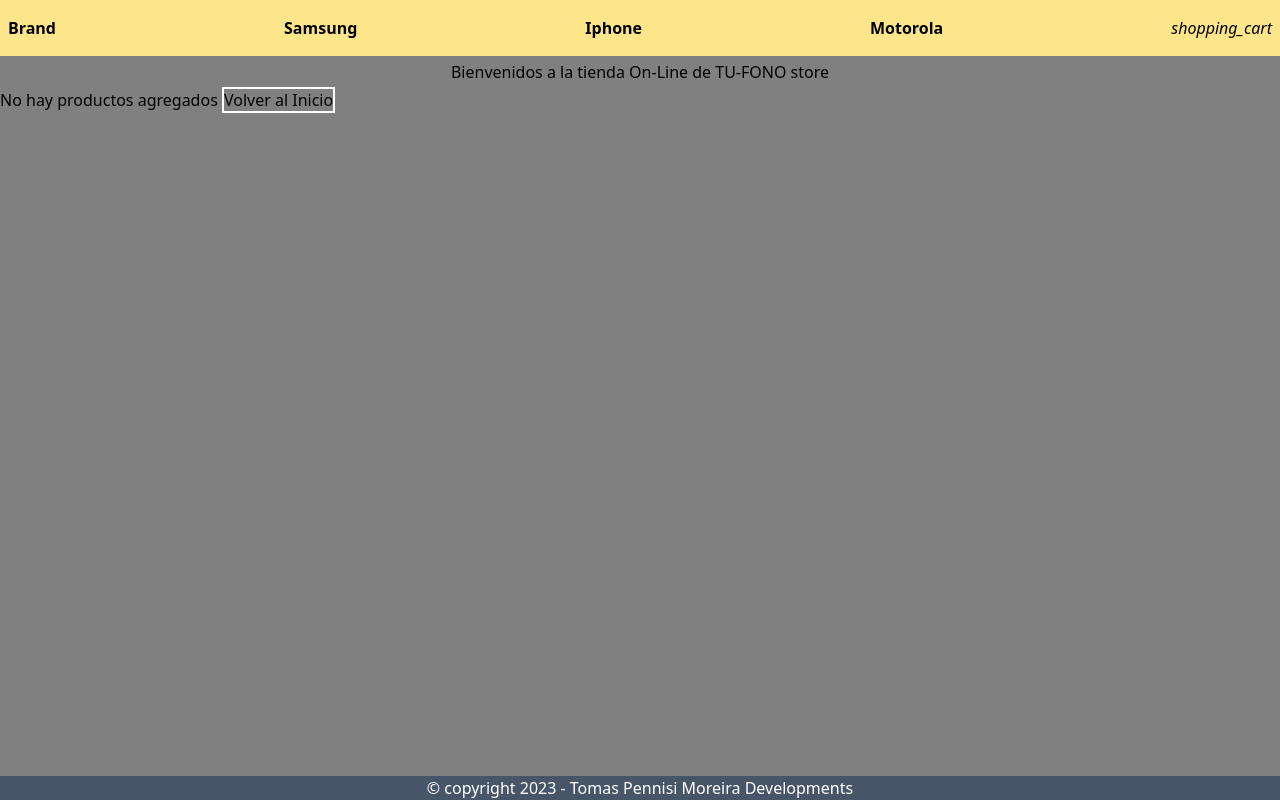
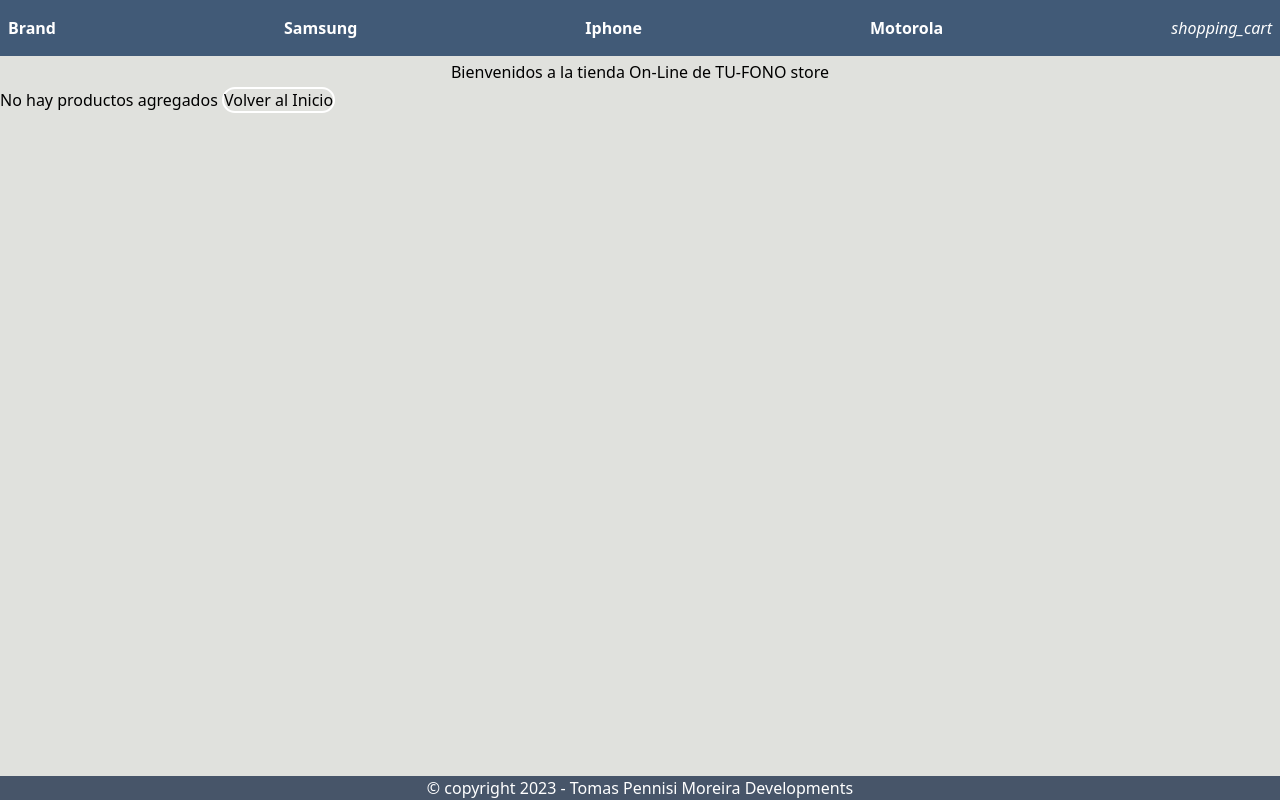
Before and after one commit to moreiratomas22/PreEntrega1PennisiMoreira, a React (Create React App) app: page /cart in a window 1280 px wide. Built offline with nearby package versions, Linux system fonts and the light colour scheme.

Commit message:
Arreglando y probando paletas de colores Tailw personalizadas

```diff
--- a/src/components/CartContainer/CartContainer.js
+++ b/src/components/CartContainer/CartContainer.js
@@ -9,7 +9,7 @@
     const cartLength = cart.length
     return (
         <>
-        {(cartLength > 0) ? (<CartTable cart={cart}/>) : (<p>No hay productos agregados <Link to="/" className="border-solid border-2 border-white">Volver al Inicio</Link> </p>)}
+        {(cartLength > 0) ? (<CartTable cart={cart}/>) : (<p>No hay productos agregados <Link to="/" className="border-solid border-2 rounded-full border-white">Volver al Inicio</Link> </p>)}
         </>
 
     )
--- a/src/components/CustomButton/CustomButton.js
+++ b/src/components/CustomButton/CustomButton.js
@@ -2,7 +2,7 @@
 const CustomButton = ({pmt, handleButton, disabled}) => {
     return (
 
-        <button onClick={handleButton} disabled={disabled} className="bg-gray-300 hover:bg-gray-400 text-gray-800 font-bold py-2 px-4 rounded inline-flex items-center">{pmt}</button>
+        <button onClick={handleButton} disabled={disabled} className="bg-botonesTurq hover:bg-hoverButton text-white font-bold py-2 px-4 rounded inline-flex items-center">{pmt}</button>
 
     )
 }
--- a/src/components/NavBar.js
+++ b/src/components/NavBar.js
@@ -5,7 +5,7 @@
 const NavBar = () => {
     return (
     <div>
-        <nav className="header flex justify-between py-4 px-2 bg-amber-200 text-black">
+        <nav className="header flex justify-between py-4 px-2 bg-barraNav text-white">
             <NavLink to="/"><strong>Brand</strong></NavLink>
             <NavLink to="/category/Samsung"><strong>Samsung</strong></NavLink>
             <NavLink to="/category/Iphone"><strong>Iphone</strong></NavLink>
--- a/src/components/cartWidget/CartWidget.css
+++ b/src/components/cartWidget/CartWidget.css
@@ -1,5 +1,5 @@
 .cartLength {
-    color: blue;
+    color: white;
     top: -17px;
     right: 8px;
 }
--- a/src/index.css
+++ b/src/index.css
@@ -5,7 +5,7 @@
 @import url('https://fonts.googleapis.com/icon?family=Material+Icons');
 
 body {
-    background-color: grey;
+    background-color: #e0e1dd;
     display: flex;
     flex-direction: column;
     min-height: 100vh;
--- a/tailwind.config.js
+++ b/tailwind.config.js
@@ -2,7 +2,14 @@
 module.exports = {
   content: ["./src/**/*.{js,jsx,ts,tsx}"],
   theme: {
-    extend: {},
+    extend: {
+      colors: {
+        'barraNav' : '#415a77',
+        'fondoBody' : '#747578',
+        'botonesTurq' : '#1b263b',
+        'hoverButton' : '#778da9'
+      }
+    },
   },
   plugins: [],
 }
```
